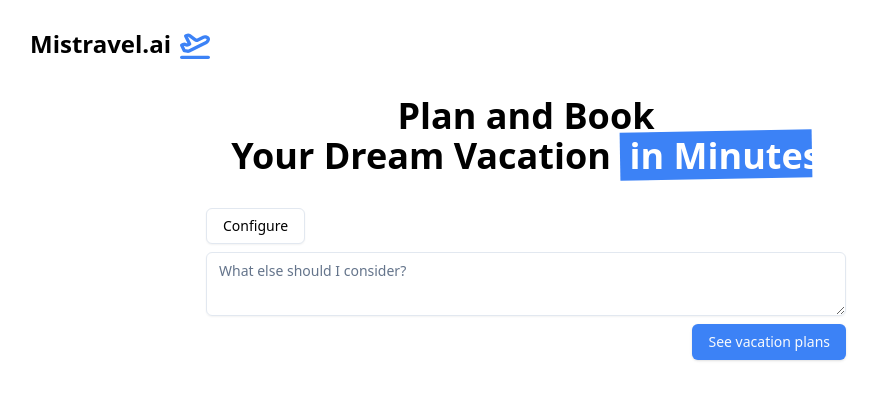
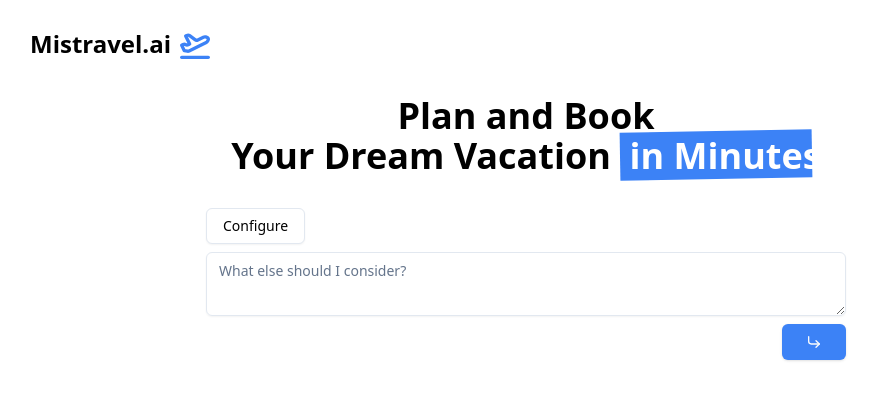
Before and after one commit to lusxvr/mistral_qb_hack, a Vue app in the folder webapp/: page / in a window 1280 px wide. Shown: the top 400 px of the page, without its empty margins (114-991 px from the left). Built offline with nearby package versions, Linux system fonts and the light colour scheme.

Commit message:
replaced text with icon

```diff
--- a/webapp/src/interaction/TextInput.vue
+++ b/webapp/src/interaction/TextInput.vue
@@ -3,7 +3,7 @@ import { Button } from '@/components/ui/button'
 import { Textarea } from '@/components/ui/textarea'
 import { useChatLogStore } from '@/pinia/chatLog'
 import { ref, computed } from 'vue'
-import { LoaderCircle } from 'lucide-vue-next'
+import { LoaderCircle, CornerDownRight } from 'lucide-vue-next'
 import axios from 'axios'
 
 const chatLogStore = useChatLogStore()
@@ -66,7 +66,7 @@ const handleKeydown = (event) => {
         class="bg-[#3C82F6] hover:bg-[#2864c3]"
       >
         <LoaderCircle v-if="isWaitingForResponse" class="animate-spin h-4 w-4" />
-        <span v-else>See vacation plans</span>
+        <span v-else class="px-2"><CornerDownRight class="h-4 w-4" /></span>
       </Button>
     </div>
 </template>
```
